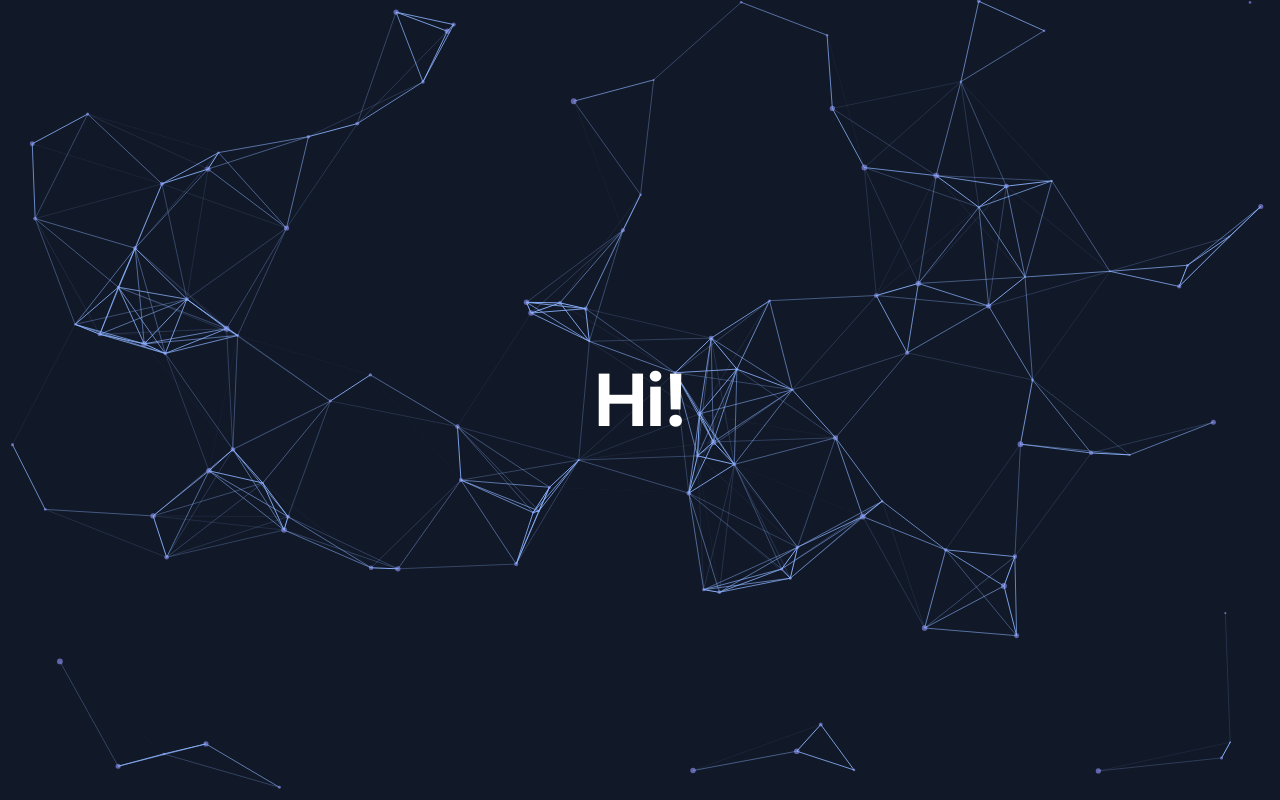
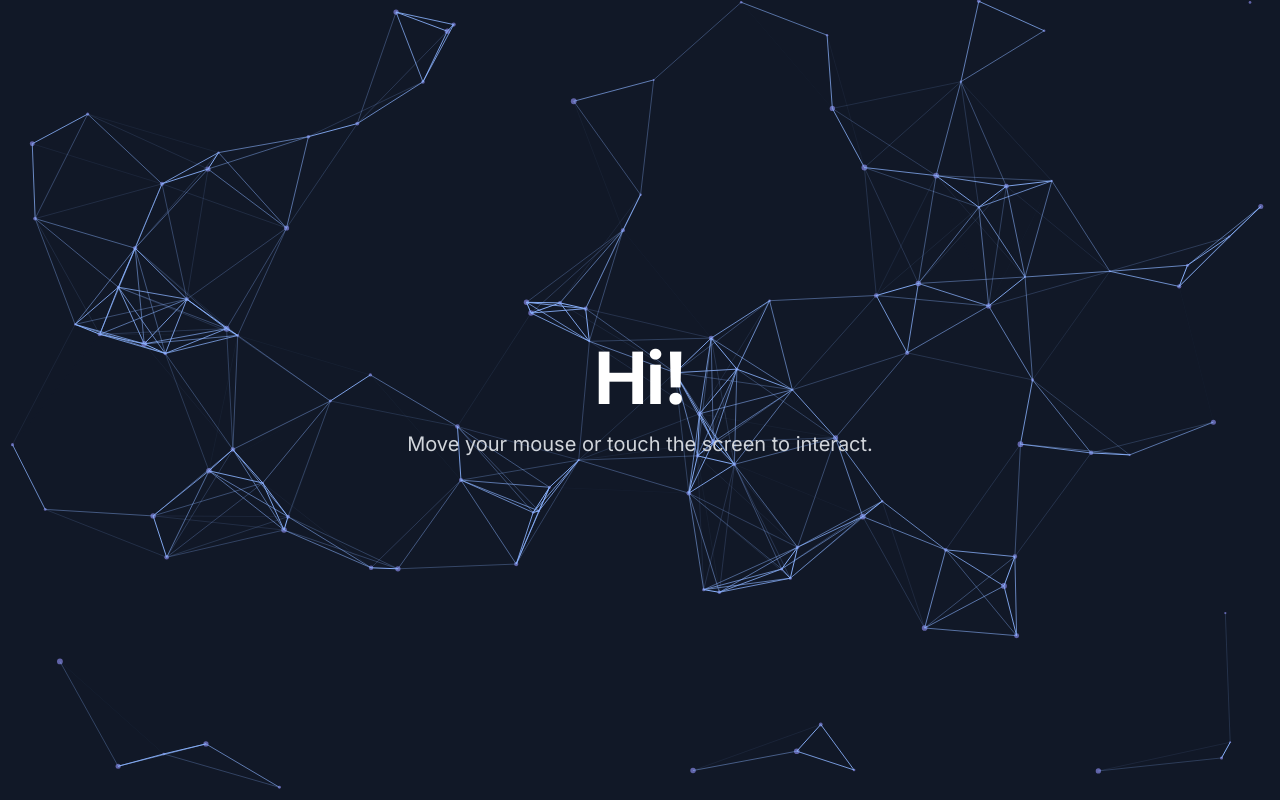
Before and after one commit to avifried1/me, a plain HTML site: page index.html in a window 1280 px wide. Drawn offline with nearby package versions, Linux system fonts and the light colour scheme.

Commit message:
Update index.html

```diff
--- a/index.html
+++ b/index.html
@@ -50,6 +50,9 @@
             <h1 class="text-5xl md:text-7xl font-bold text-white tracking-tight animate-fade-in-down">
                 Hi!
             </h1>
+            <p class="mt-4 text-lg md:text-xl text-gray-300 animate-fade-in-up">
+                Move your mouse or touch the screen to interact.
+            </p>
         </div>
     </div>
 
```
